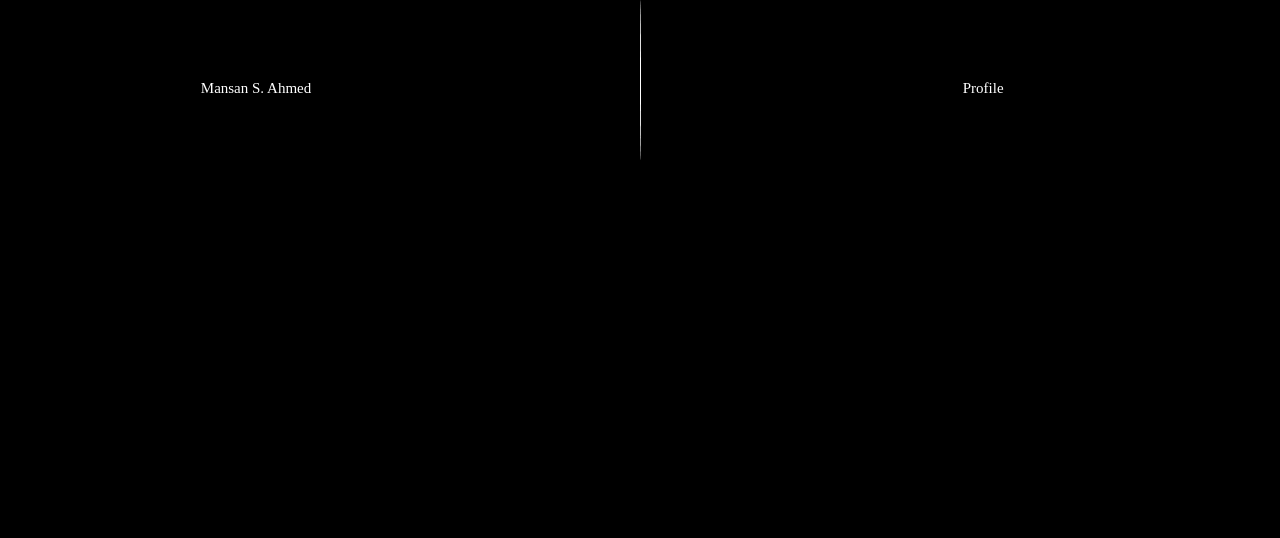
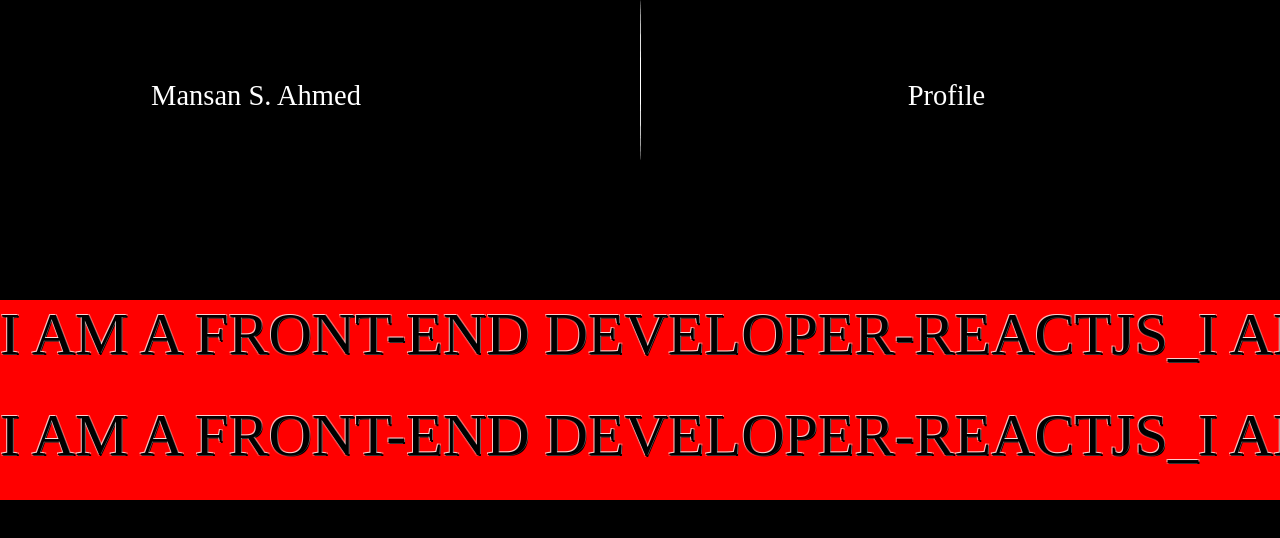
Before and after one commit to MansanSouleimanAhmed/cv_2021, a React (Create React App) app: page / in a window 1280 px wide. Shown: the top 538 px of the page. Built offline with nearby package versions, Linux system fonts and the light colour scheme; the HTML template or start-up script is replaced by a standard one.

Commit message:
cv animation

```diff
--- a/public/assets/scss/style.scss
+++ b/public/assets/scss/style.scss
@@ -12,10 +12,12 @@
 		position: fixed;
 		width: 100%;
 		height: 100vh;
+
 		/* perspective-origin: 50% 100px;
         perspective: 1500px;
         transform-style: preserve-3d;
         background-color: #000000; */
+		//Header
 		.nav-bar {
 			position: absolute;
 			height: 20vh;
@@ -70,5 +72,111 @@
 				}
 			}
 		}
+		//CV
+		.text-animation {
+			position: relative;
+			top: 50%;
+			transform: translateY(-50%);
+			height: 200px;
+			width: 100%;
+			background-color: red;
+
+			p {
+				white-space: nowrap;
+				font-size: 6em;
+				margin: 0px;
+				text-shadow: -1px -1px 0 rgba(255, 255, 255, 0.7), 1px -1px 0 rgba(255, 255, 255, 0.4),
+					-1px 1px 0 rgba(255, 255, 255, 0.2), 1px 1px 0 #000;
+			}
+			p:first-child {
+			}
+			p:nth-child(2) {
+				position: absolute;
+				bottom: 30px;
+			}
+		}
+		//Footer
 	}
 }
+@media (min-width: 481px) and (max-width: 767px) {
+	body {
+		.container {
+			//Header
+			.nav-bar {
+				.item-one {
+					p {
+						font-size: 1.5em;
+						&:hover {
+						}
+					}
+				}
+
+				.item-two {
+				}
+
+				.item-three {
+					p {
+						font-size: 1.5em;
+						&:hover {
+						}
+					}
+				}
+			}
+			//CV
+
+			//Footer
+		}
+	}
+}
+@media (min-width: 768px) and (max-width: 900px) {
+	body {
+		.container {
+			.nav-bar {
+				.item-one {
+					p {
+						font-size: 1.5em;
+						&:hover {
+						}
+					}
+				}
+
+				.item-two {
+				}
+
+				.item-three {
+					p {
+						font-size: 1.5em;
+						&:hover {
+						}
+					}
+				}
+			}
+		}
+	}
+}
+@media (min-width: 900px) {
+	body {
+		.container {
+			.nav-bar {
+				.item-one {
+					p {
+						font-size: 1.9em;
+						&:hover {
+						}
+					}
+				}
+
+				.item-two {
+				}
+
+				.item-three {
+					p {
+						font-size: 1.9em;
+						&:hover {
+						}
+					}
+				}
+			}
+		}
+	}
+}
--- a/src/components/cv.tsx
+++ b/src/components/cv.tsx
@@ -3,9 +3,37 @@
 import Header from '../header/header';
 
 const Main: React.FC = () => {
+	// @ts-ignore
+	const trans = (x) => `translateX(-${x}px)`;
+	const items = [
+		'I AM A FRONT-END DEVELOPER-REACTJS_I AM A FRONT-END DEVELOPER-REACTJS_',
+		'I AM A FRONT-END DEVELOPER-REACTJS_I AM A FRONT-END DEVELOPER-REACTJS_',
+	];
+	const [trail, set] = useTrail(items.length, () => ({
+		x: 0,
+		config: { mass: 2, tension: 200, friction: 50 },
+	}));
+
 	return (
-		<div className="container">
+		<div
+			className="container"
+			// @ts-ignore
+			onMouseMove={(e) => set({ x: e.clientX })}
+		>
 			<Header />
+			<div className="text-animation">
+				{trail.map((props, index) => (
+					<animated.p
+						key={index}
+						style={{
+							// @ts-ignore
+							transform: props.x.interpolate(trans),
+						}}
+					>
+						{items}
+					</animated.p>
+				))}
+			</div>
 		</div>
 	);
 };
```
Also changed, not shown: public/assets/css/style.css (+1 -1 lines).
